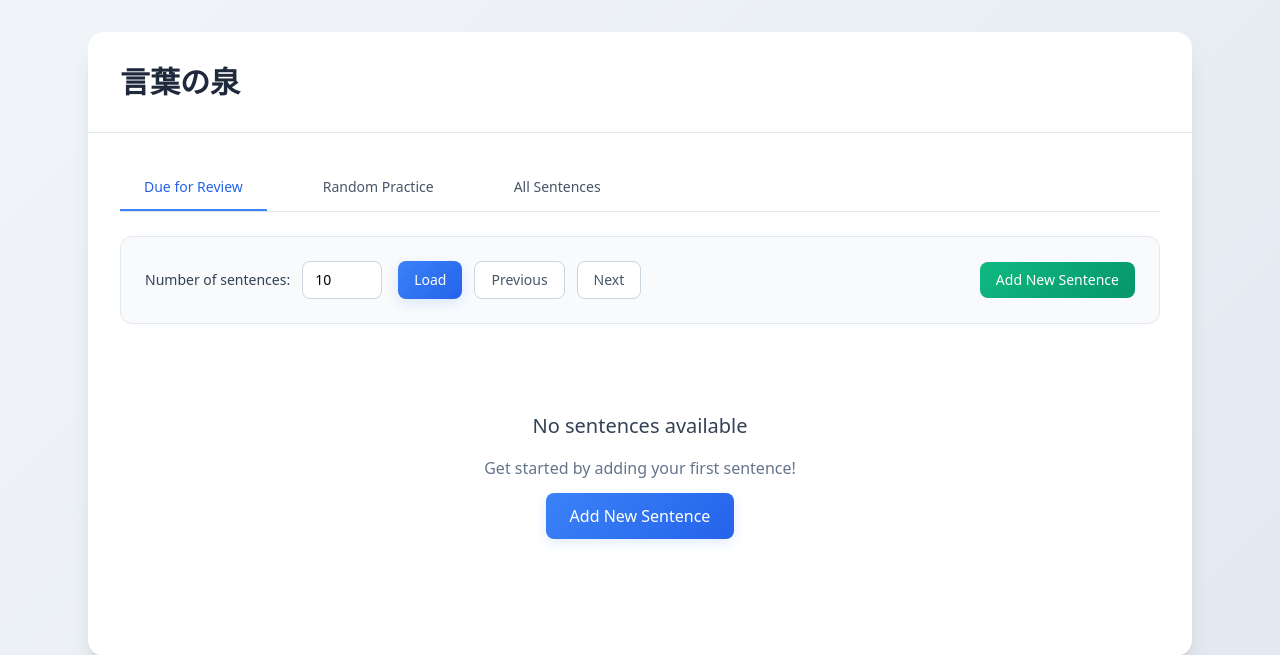
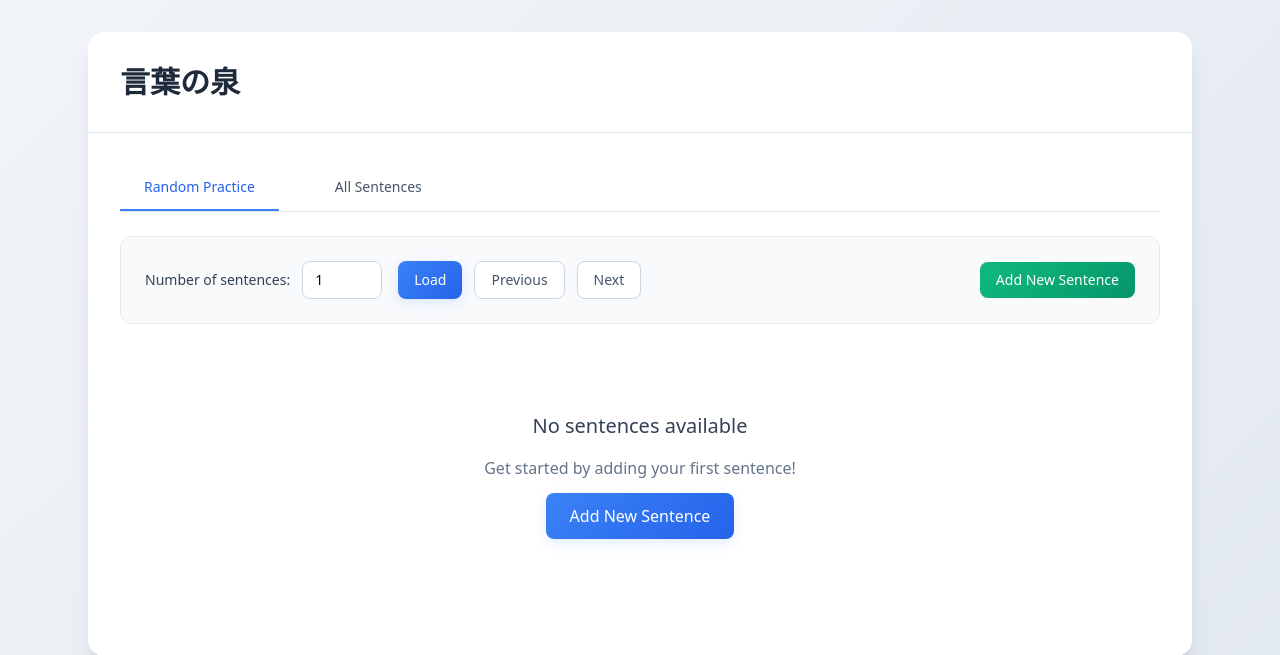
Before and after one commit to nyanshell/kotobaizumi, a Flask app: template app/templates/index.html in a window 1280 px wide. Shown: the top 655 px of the page. Run offline with Flask 3, Linux system fonts and the light colour scheme; the template is opened without the code that fills it, so the values that code supplies are empty; parts of the project's set-up code (start-up, migrations or seed data) failed here and were passed over; some libraries are stand-ins or nearby versions.

Commit message:
remove review tab

```diff
--- a/app/app.py
+++ b/app/app.py
@@ -117,10 +117,10 @@ def logout():
 @app.route("/")
 @login_required
 def index():
-    sort_type = request.args.get("sort", "review")
+    sort_type = request.args.get("sort", "random")
 
     # Set default count based on sort type
-    default_count = {"review": 10, "random": 1, "all": 10}.get(sort_type, 10)
+    default_count = {"random": 1, "all": 10}.get(sort_type, 10)
 
     try:
         return_count = int(request.args.get("count", default_count))
--- a/app/templates/index.html
+++ b/app/templates/index.html
@@ -5,35 +5,15 @@
 <div class="mb-8">
     <div class="border-b border-slate-200">
         <nav class="flex space-x-8">
-            <button class="tab-button py-3 px-6 text-sm font-medium border-b-2 border-transparent text-slate-600 hover:text-slate-800 hover:border-slate-300 transition-colors ui-active:border-primary-500 ui-active:text-primary-600" data-tab="review">Due for Review</button>
-            <button class="tab-button py-3 px-6 text-sm font-medium border-b-2 border-transparent text-slate-600 hover:text-slate-800 hover:border-slate-300 transition-colors" data-tab="random">Random Practice</button>
+            <button class="tab-button py-3 px-6 text-sm font-medium border-b-2 border-transparent text-slate-600 hover:text-slate-800 hover:border-slate-300 transition-colors ui-active:border-primary-500 ui-active:text-primary-600" data-tab="random">Random Practice</button>
             <button class="tab-button py-3 px-6 text-sm font-medium border-b-2 border-transparent text-slate-600 hover:text-slate-800 hover:border-slate-300 transition-colors" data-tab="all">All Sentences</button>
         </nav>
     </div>
 
-    <!-- Review Tab -->
-    <div id="review-tab" class="tab-content pt-6 block">
-        <div class="bg-slate-50 rounded-xl p-6 mb-6 border border-slate-200">
-            <div class="flex flex-col sm:flex-row gap-4 items-start sm:items-center justify-between">
-                <div class="flex flex-col sm:flex-row gap-4 items-start sm:items-center">
-                    <div class="flex items-center gap-3">
-                        <label for="review-count" class="text-sm font-medium text-slate-700">Number of sentences:</label>
-                        <input type="number" id="review-count" class="w-20 px-3 py-2 border border-slate-300 rounded-lg text-sm focus:outline-none focus:ring-2 focus:ring-primary-500 focus:border-transparent" min="1" max="50" value="10">
-                    </div>
-                    <div class="flex gap-3">
-                        <button onclick="loadSentences('review')" class="btn-primary px-4 py-2 text-white rounded-lg font-medium text-sm">Load</button>
-                        <button onclick="loadPreviousPage('review')" class="px-4 py-2 text-slate-600 bg-white border border-slate-300 rounded-lg font-medium text-sm hover:bg-slate-50 transition-colors">Previous</button>
-                        <button onclick="loadNextPage('review')" class="px-4 py-2 text-slate-600 bg-white border border-slate-300 rounded-lg font-medium text-sm hover:bg-slate-50 transition-colors">Next</button>
-                    </div>
-                </div>
-                <a href="{{ url_for('generate') }}" class="btn-success px-4 py-2 text-white rounded-lg font-medium text-sm">Add New Sentence</a>
-            </div>
-        </div>
-        <div id="review-content"></div>
-    </div>
+
 
     <!-- Random Tab -->
-    <div id="random-tab" class="tab-content pt-6 hidden">
+    <div id="random-tab" class="tab-content pt-6 block">
         <div class="bg-slate-50 rounded-xl p-6 mb-6 border border-slate-200">
             <div class="flex flex-col sm:flex-row gap-4 items-start sm:items-center justify-between">
                 <div class="flex flex-col sm:flex-row gap-4 items-start sm:items-center">
@@ -77,13 +57,13 @@
 
 <!-- Tab and Audio Management -->
 <script>
-let currentTab = 'review';
+let currentTab = 'random';
 let currentAudio = null;
 
 // Initialize on page load
 document.addEventListener('DOMContentLoaded', function() {
     const urlParams = new URLSearchParams(window.location.search);
-    const sortType = urlParams.get('sort') || 'review';
+    const sortType = urlParams.get('sort') || 'random';
     const count = urlParams.get('count') || getDefaultCount(sortType);
 
     // Set the active tab without causing any requests
@@ -111,7 +91,7 @@ document.addEventListener('DOMContentLoaded', function() {
             </div>
         `;
     } else {
-        const showReview = sortType === 'review';
+        const showReview = false;
         sentenceData.forEach(item => {
             const card = createSentenceCard(item, showReview);
             container.appendChild(card);
@@ -124,7 +104,6 @@ document.addEventListener('DOMContentLoaded', function() {
 
 function getDefaultCount(tabType) {
     switch(tabType) {
-        case 'review': return 10;
         case 'random': return 1;
         case 'all': return 10;
         default: return 10;
@@ -332,28 +311,7 @@ function createSentenceCard(item, showReview = false) {
     return card;
 }
 
-function submitReview(sentenceId, quality) {
-    fetch(`/review/${sentenceId}/${quality}`, {
-        method: 'POST',
-        headers: {
-            'Content-Type': 'application/json',
-        }
-    })
-    .then(response => response.json())
-    .then(data => {
-        if (data.result === 'success') {
-            // Show success message and reload page
-            showMessage('Review submitted successfully!', 'success');
-            setTimeout(() => window.location.reload(), 1000);
-        } else {
-            showMessage('Error submitting review', 'error');
-        }
-    })
-    .catch(error => {
-        console.error('Error:', error);
-        showMessage('Error submitting review', 'error');
-    });
-}
+
 
 function deleteSentence(hash) {
     if (confirm('Are you sure you want to delete this sentence?')) {
--- a/app/utils.py
+++ b/app/utils.py
@@ -778,9 +778,7 @@ def remove_sentence(user_id: int, hash_text: str):
 
 
 def get_phrases(user_id: int, sort_type: str, return_count=1, offset=0):
-    if sort_type == "review":
-        return SentenceManager.get_sentences_for_review(user_id, return_count, offset)
-    elif sort_type == "all":
+    if sort_type == "all":
         return SentenceManager.get_all_sentences(user_id, return_count, offset)
     else:
         return SentenceManager.get_random_sentences(user_id, return_count, offset)
```
